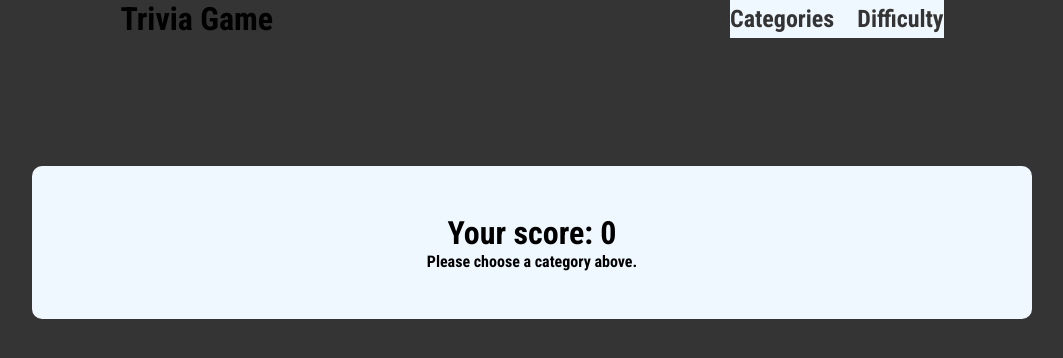
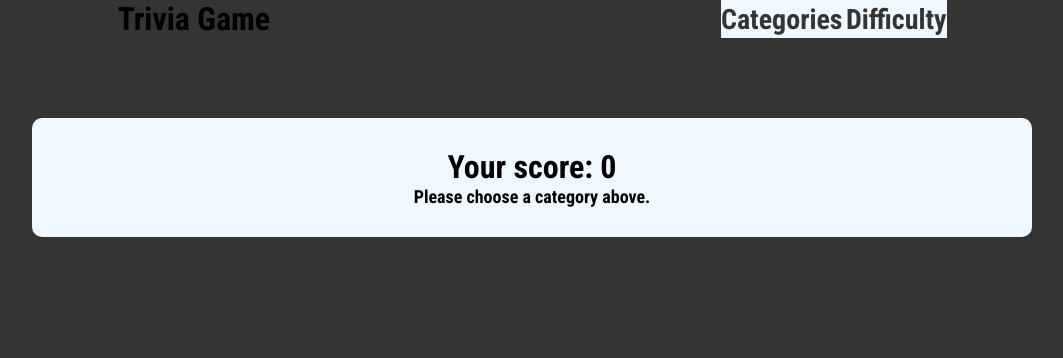
Before and after one commit to iamtimleonard/quiz-app, a plain HTML site: page index.html in a window 1280 px wide. Shown: the whole page, without its empty margins (108-1171 px from the left). Drawn offline with nearby package versions, Linux system fonts and the light colour scheme.

Commit message:
style: convert to rem

```diff
--- a/index.scss
+++ b/index.scss
@@ -1,7 +1,30 @@
 * {
   margin: 0;
   padding: 0;
+  font-size: 10px;
   box-sizing: border-box;
+}
+
+h1 {
+  font-size: 3.2rem;
+}
+
+h2 {
+  font-size: 2.8rem;
+}
+
+h3 {
+  font-size: 2.4rem;
+}
+
+h4 {
+  font-size: 1.8rem;
+}
+
+p,
+button,
+li {
+  font-size: 1.6rem;
 }
 
 body {
@@ -9,7 +32,6 @@ body {
   text-align: center;
   font-family: "Roboto Condensed", sans-serif;
   font-weight: normal;
-  margin: 0;
 }
 
 .header {
@@ -27,7 +49,7 @@ body {
   overflow: hidden;
   color: #343434;
   position: fixed;
-  top: 60px;
+  top: 6rem;
   left: 50%;
   transform: translateX(-50%);
   transition: height 0.3s ease-in-out;
@@ -50,7 +72,7 @@ body {
     font-weight: 700;
   }
   &--visible {
-    height: 200px;
+    height: 20rem;
   }
 }
 
@@ -80,7 +102,7 @@ body {
 
 .container {
   width: 90%;
-  max-width: 1000px;
+  max-width: 100rem;
   margin: 8rem auto;
   background-color: aliceblue;
   padding: 3rem;
```
Also changed, not shown: index.css, 1 other file.
